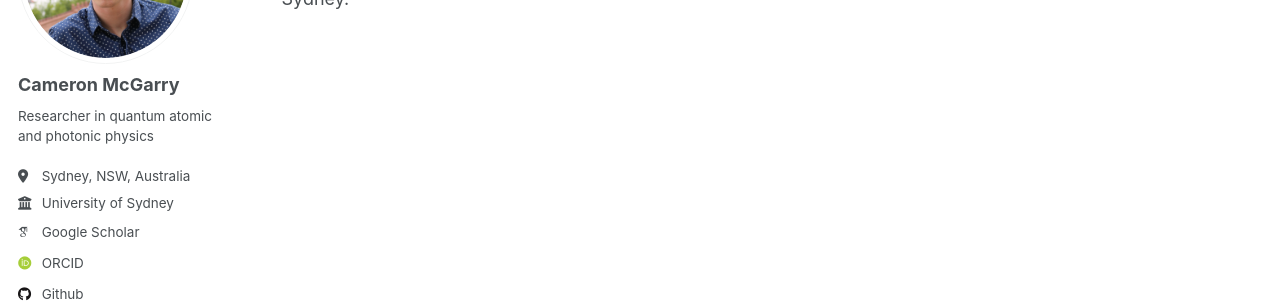
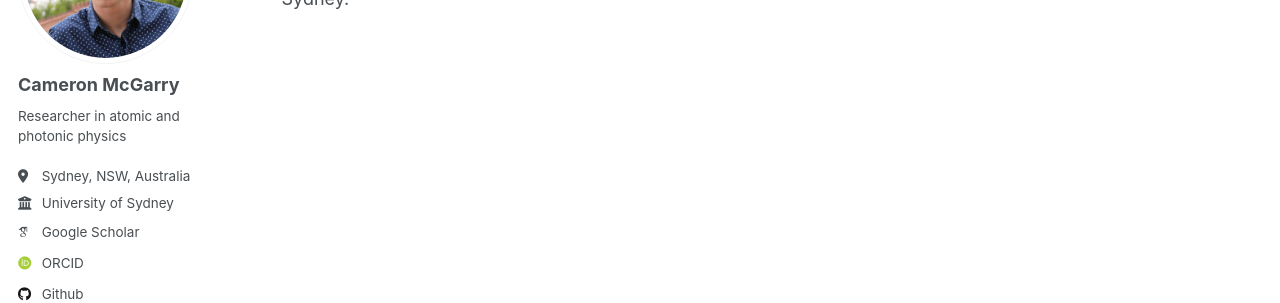
Before and after one commit to mcgarc/mcgarc.github.io, a Jekyll site: the page built from _pages/about.md, in a window 1280 px wide. Shown: the part 217-520 px from the top of the page. Built offline with Jekyll 4.4.1, drawn with Linux system fonts in a browser that asks for light colours; some web fonts are replaced.

Commit message:
Make bio shorter

```diff
--- a/_config.yml
+++ b/_config.yml
@@ -24,7 +24,7 @@ author:
   avatar           : "profile.png"
   name             : "Cameron McGarry"
   pronouns         : # example: "she/her"
-  bio              : "Researcher in quantum atomic and photonic physics"
+  bio              : "Researcher in atomic and photonic physics"
   location         : "Sydney, NSW, Australia"
   employer         : "University of Sydney"
   uri              : # URL
```
